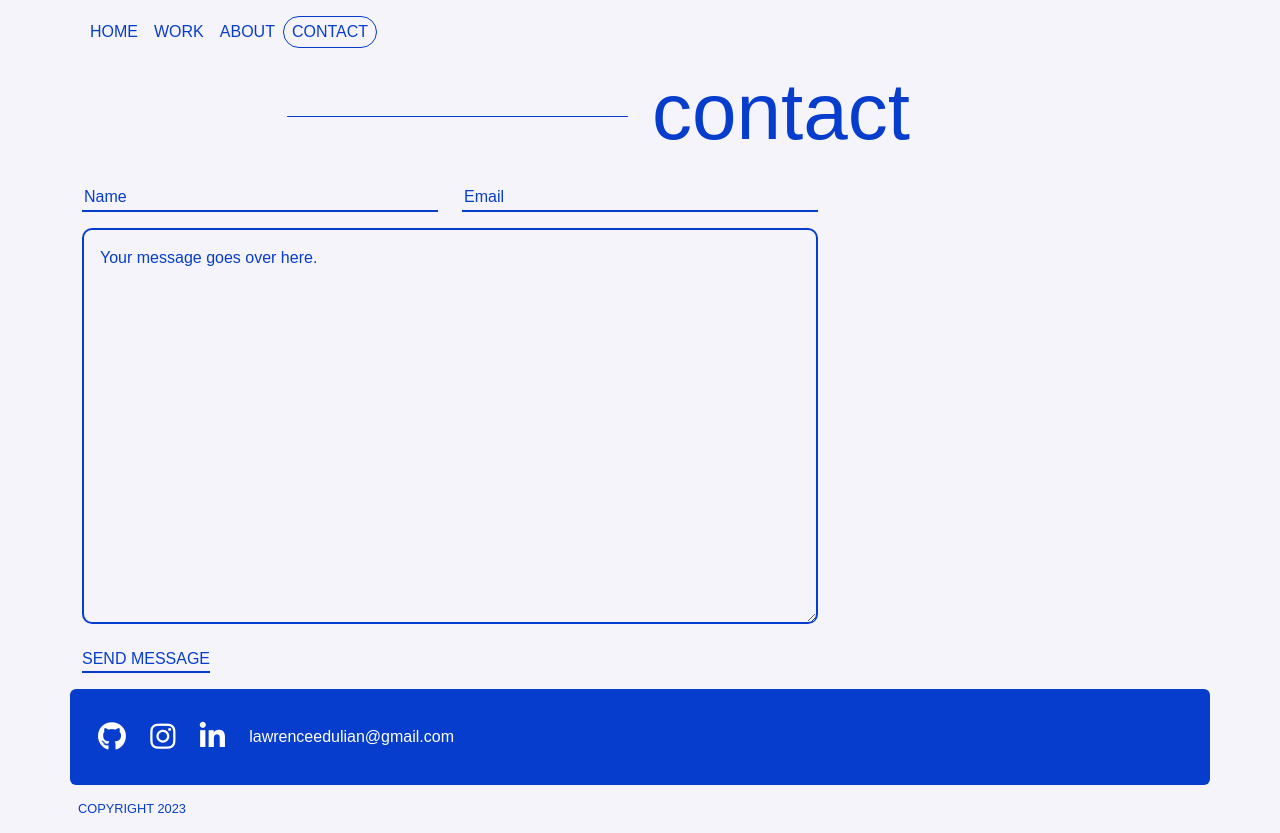
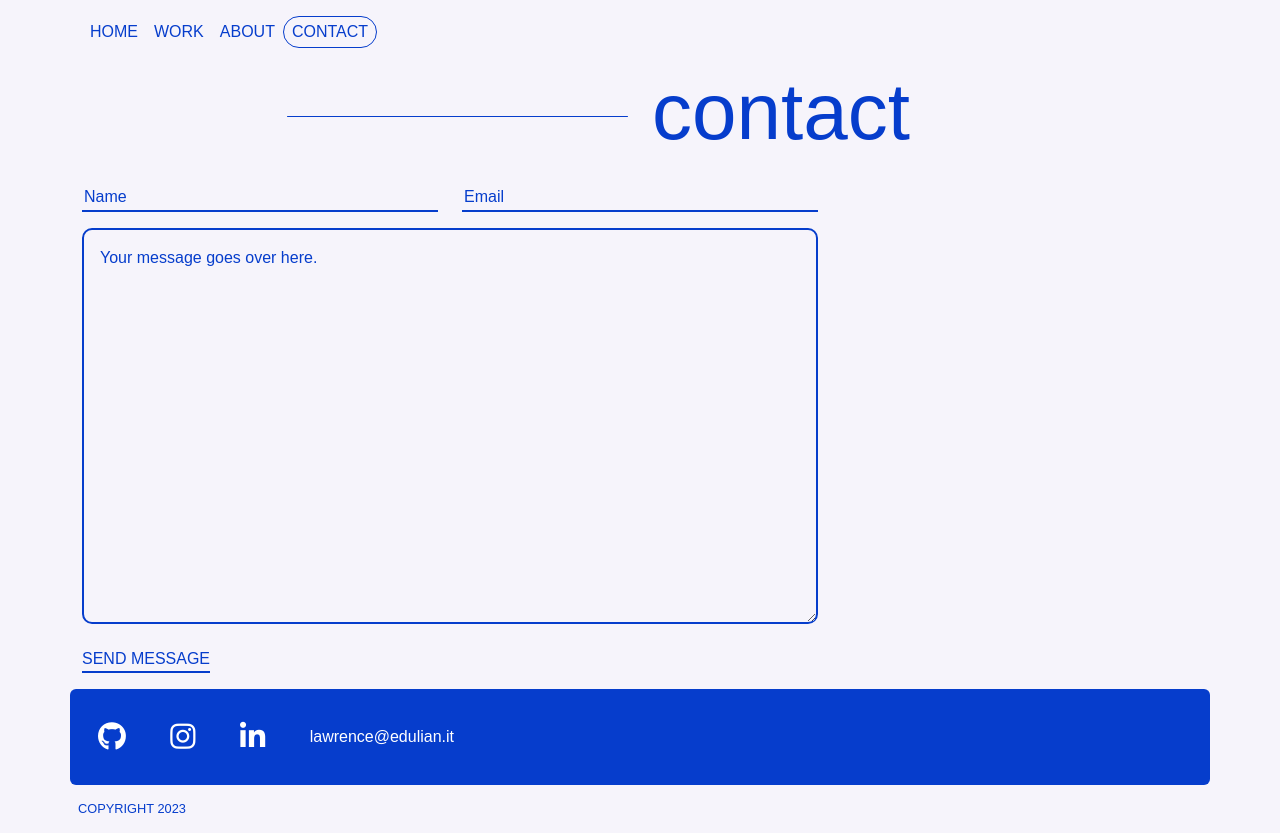
Before and after one commit to lawrencedulian/my-portfolio, a Vue app: page /contact in a window 1280 px wide. Built offline with nearby package versions, Linux system fonts and the light colour scheme.

Commit message:
fix: changed email, wip contact form

```diff
--- a/src/components/AppFooter.vue
+++ b/src/components/AppFooter.vue
@@ -25,7 +25,7 @@ export default {
                     <a :href="social.link" v-for="(social, index) in store.social" :key="index">
                         <i :class="social.icon"></i>
                     </a>
-                    <span class="text-white pe-none d-none d-md-block">lawrenceedulian@gmail.com</span>
+                    <span class="text-white pe-none d-none d-md-block">lawrence@edulian.it</span>
                 </div>
             </div>
         </section>
--- a/src/pages/ContactPage.vue
+++ b/src/pages/ContactPage.vue
@@ -21,7 +21,7 @@ export default {
         <section class="contact-form mt-3">
             <div class="row">
                 <div class="col-12 col-lg-8 col-md-12">
-                    <form name="contact" method="POST" netlify>
+                    <form name="contact" method="POST" data-netlify="true" onsubmit="submit">
                         <!-- NAME AND EMAIL-->
                         <div class="mb-3 row row-cols-1 row-cols-lg-2 row-cols-md-1">
                             <div class="col">
```
